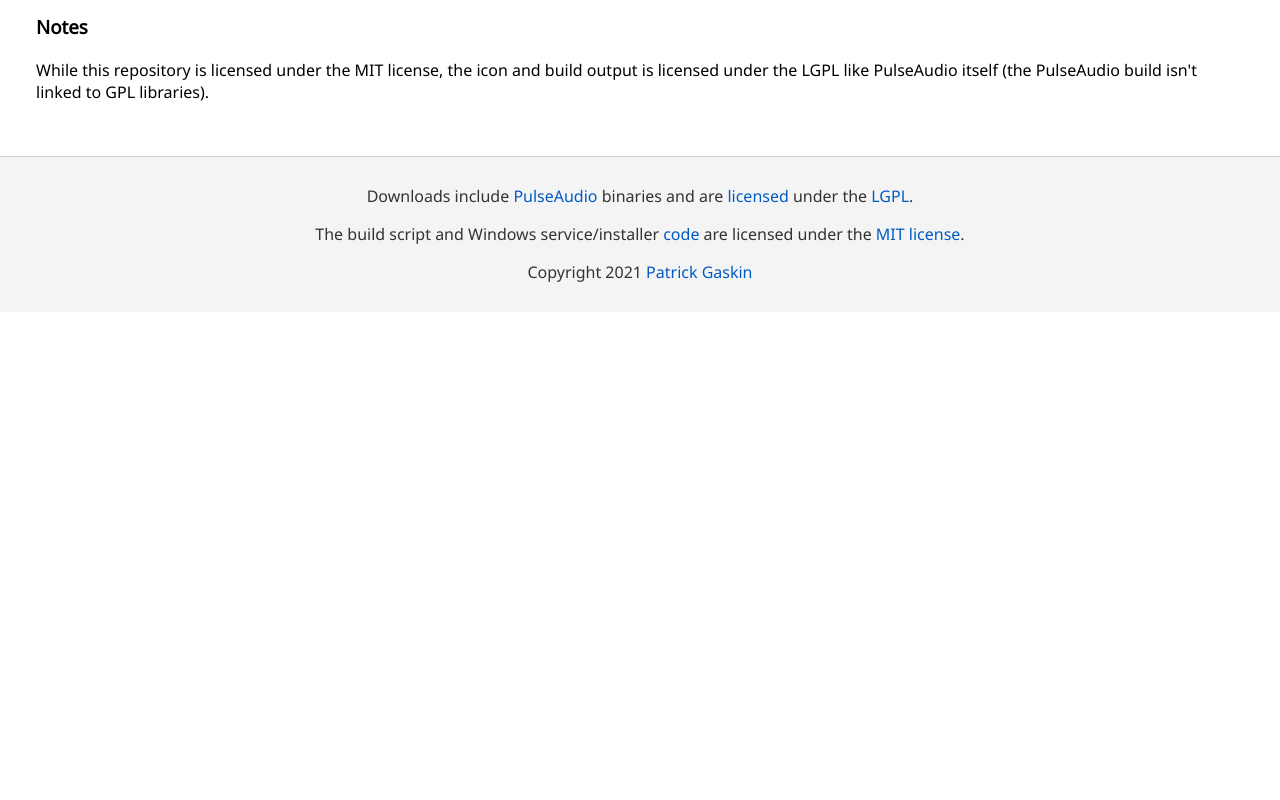
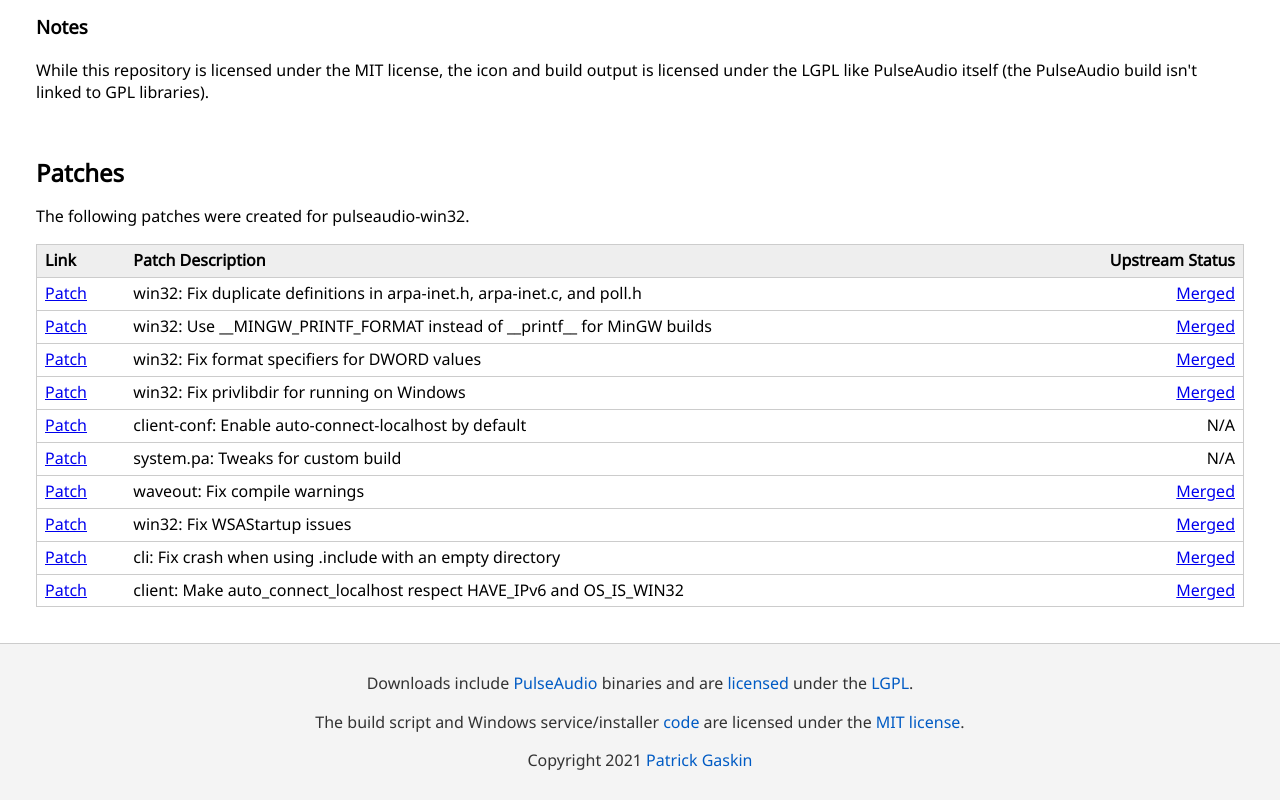
Before and after one commit to pgaskin/pulseaudio-win32, a plain HTML site: page index.html in a window 1280 px wide. Shown: the part 2466-3266 px from the top of the page. Before the commit the page ends 2778 px from the top, so only its background shows below. Drawn offline with Linux system fonts and the light colour scheme.

Commit message:
Add patch info

```diff
--- a/index.html
+++ b/index.html
@@ -194,6 +194,18 @@
             font-size: .7em;
             user-select: none;
         }
+        table#patches-table td,
+        table#patches-table th {
+            text-align: left;
+        }
+        table#patches-table td:last-child,
+        table#patches-table th:last-child {
+            text-align: right;
+        }
+        table#patches-table td:first-child,
+        table#patches-table td:last-child {
+            vertical-align: top;
+        }
         @media screen and (max-width: 360px) {
             header#main-header > nav {
                 flex-direction: column;
@@ -295,10 +307,34 @@
             font-size: inherit;
             padding: 0;
         }
+        .md table {
+            border-collapse: collapse;
+            width: 100%;
+        }
+        .md table tr {
+            border: 1px solid #ccc;
+        }
+        .md table thead tr {
+            background: #eee;
+        }
+        .md table th {
+            white-space: nowrap;
+            font-weight: bold;
+        }
+        .md table th,
+        .md table td {
+            padding: .3em .5em;
+        }
         @media screen and (prefers-color-scheme: dark) {
             .md pre {
                 background: rgba(255, 255, 255, 0.05);
                 border-color: rgba(255, 255, 255, 0.1);
+            }
+            .md table tr {
+                border: 1px solid #555;
+            }
+            .md table thead tr {
+                background: #222;
             }
         }
     </style>
@@ -450,6 +486,71 @@ tar -xvf - -C ./build</code></pre>
                 output is licensed under the LGPL like PulseAudio itself (the PulseAudio build
                 isn't linked to GPL libraries).</p>
         </section>
+        <section class="md">
+            <h1 id="patches">Patches</h1>
+            <p>The following patches were created for pulseaudio-win32.</p>
+            <table id="patches-table">
+                <thead>
+                    <tr>
+                        <th>Link</th>
+                        <th>Patch Description</th>
+                        <th>Upstream Status</th>
+                    </tr>
+                </thead>
+                <tbody>
+                    <tr>
+                        <td><a href="https://github.com/pgaskin/pulseaudio-win32/blob/v1/src/pulseaudio/0001-win32-Fix-duplicate-definitions-in-arpa-inet.h-arpa-.patch">Patch</a></td>
+                        <td>win32: Fix duplicate definitions in arpa-inet.h, arpa-inet.c, and poll.h</td>
+                        <td><a href="https://gitlab.freedesktop.org/pulseaudio/pulseaudio/-/merge_requests/458">Merged</a></td>
+                    </tr>
+                    <tr>
+                        <td><a href="https://github.com/pgaskin/pulseaudio-win32/blob/v1/src/pulseaudio/0002-win32-Use-__MINGW_PRINTF_FORMAT-instead-of-__printf_.patch">Patch</a></td>
+                        <td>win32: Use __MINGW_PRINTF_FORMAT instead of __printf__ for MinGW builds</td>
+                        <td><a href="https://gitlab.freedesktop.org/pulseaudio/pulseaudio/-/merge_requests/458">Merged</a></td>
+                    </tr>
+                    <tr>
+                        <td><a href="https://github.com/pgaskin/pulseaudio-win32/blob/v1/src/pulseaudio/0003-win32-Fix-format-specifiers-for-DWORD-values.patch">Patch</a></td>
+                        <td>win32: Fix format specifiers for DWORD values</td>
+                        <td><a href="https://gitlab.freedesktop.org/pulseaudio/pulseaudio/-/merge_requests/458">Merged</a></td>
+                    </tr>
+                    <tr>
+                        <td><a href="https://github.com/pgaskin/pulseaudio-win32/blob/v1/src/pulseaudio/0004-win32-Fix-privlibdir-for-running-on-Windows.patch">Patch</a></td>
+                        <td>win32: Fix privlibdir for running on Windows</td>
+                        <td><a href="https://gitlab.freedesktop.org/pulseaudio/pulseaudio/-/merge_requests/458">Merged</a></td>
+                    </tr>
+                    <tr>
+                        <td><a href="https://github.com/pgaskin/pulseaudio-win32/blob/v1/src/pulseaudio/0005-client-conf-Enable-auto-connect-localhost-by-default.patch">Patch</a></td>
+                        <td>client-conf: Enable auto-connect-localhost by default</td>
+                        <td>N/A</td>
+                    </tr>
+                    <tr>
+                        <td><a href="https://github.com/pgaskin/pulseaudio-win32/blob/v1/src/pulseaudio/0006-system.pa-Tweaks-for-custom-build.patch">Patch</a></td>
+                        <td>system.pa: Tweaks for custom build</td>
+                        <td>N/A</td>
+                    </tr>
+                    <tr>
+                        <td><a href="https://github.com/pgaskin/pulseaudio-win32/blob/v1/src/pulseaudio/0007-waveout-Fix-compile-warnings.patch">Patch</a></td>
+                        <td>waveout: Fix compile warnings</td>
+                        <td><a href="https://gitlab.freedesktop.org/pulseaudio/pulseaudio/-/merge_requests/457">Merged</a></td>
+                    </tr>
+                    <tr>
+                        <td><a href="https://github.com/pgaskin/pulseaudio-win32/blob/v1/src/pulseaudio/0008-win32-Fix-WSAStartup-issues.patch">Patch</a></td>
+                        <td>win32: Fix WSAStartup issues</td>
+                        <td><a href="https://gitlab.freedesktop.org/pulseaudio/pulseaudio/-/merge_requests/456">Merged</a></td>
+                    </tr>
+                    <tr>
+                        <td><a href="https://github.com/pgaskin/pulseaudio-win32/blob/v1/src/pulseaudio/0009-cli-Fix-crash-when-using-.include-with-an-empty-dire.patch">Patch</a></td>
+                        <td>cli: Fix crash when using .include with an empty directory</td>
+                        <td><a href="https://gitlab.freedesktop.org/pulseaudio/pulseaudio/-/merge_requests/454">Merged</a></td>
+                    </tr>
+                    <tr>
+                        <td><a href="https://github.com/pgaskin/pulseaudio-win32/blob/v1/src/pulseaudio/0010-client-Make-auto_connect_localhost-respect-HAVE_IPv6.patch">Patch</a></td>
+                        <td>client: Make auto_connect_localhost respect HAVE_IPv6 and OS_IS_WIN32</td>
+                        <td><a href="https://gitlab.freedesktop.org/pulseaudio/pulseaudio/-/merge_requests/455">Merged</a></td>
+                    </tr>
+                </tbody>
+            </table>
+        </section>
     </main>
     <footer id="main-footer">
         <p>Downloads include <a target="_blank" href="https://www.freedesktop.org/wiki/Software/PulseAudio">PulseAudio</a> binaries and are <a target="_blank" href="https://gitlab.freedesktop.org/pulseaudio/pulseaudio/-/blob/master/LICENSE">licensed</a> under the <a target="_blank" href="https://gitlab.freedesktop.org/pulseaudio/pulseaudio/-/blob/master/LGPL">LGPL</a>.</p>
```
